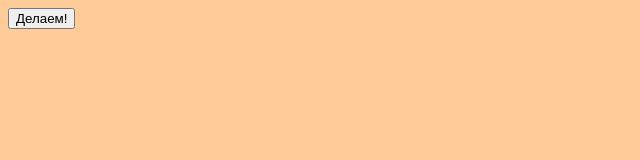
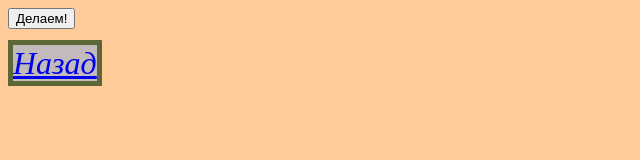
Before and after one commit to Ivan-Kuznetcov/JS-2-zadanie, a plain HTML site: page 1.html in a window 1280 px wide. Shown: the whole page, without its empty margins (0-640 px from the left). Drawn offline with Linux system fonts and the light colour scheme.

Commit message:
Готово

```diff
--- a/1.html
+++ b/1.html
@@ -9,5 +9,7 @@
 <body>
     <input type="button" value="Делаем!" id="1">
     <script src="Js/1.js"></script>
+    <p><a href="index.html">Назад</a></p>
+
 </body>
 </html>
```
Also changed, not shown: 2.html (+2 -0 lines), 3.html (+2 -0 lines).
